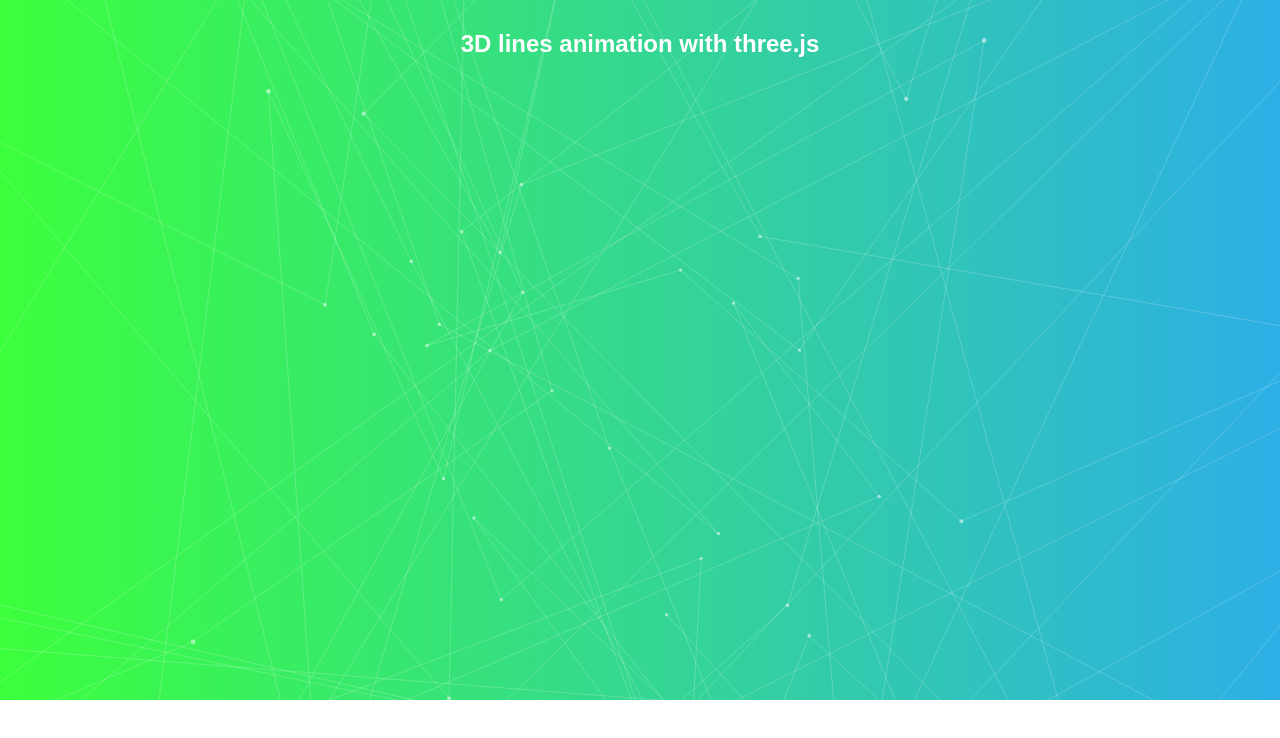
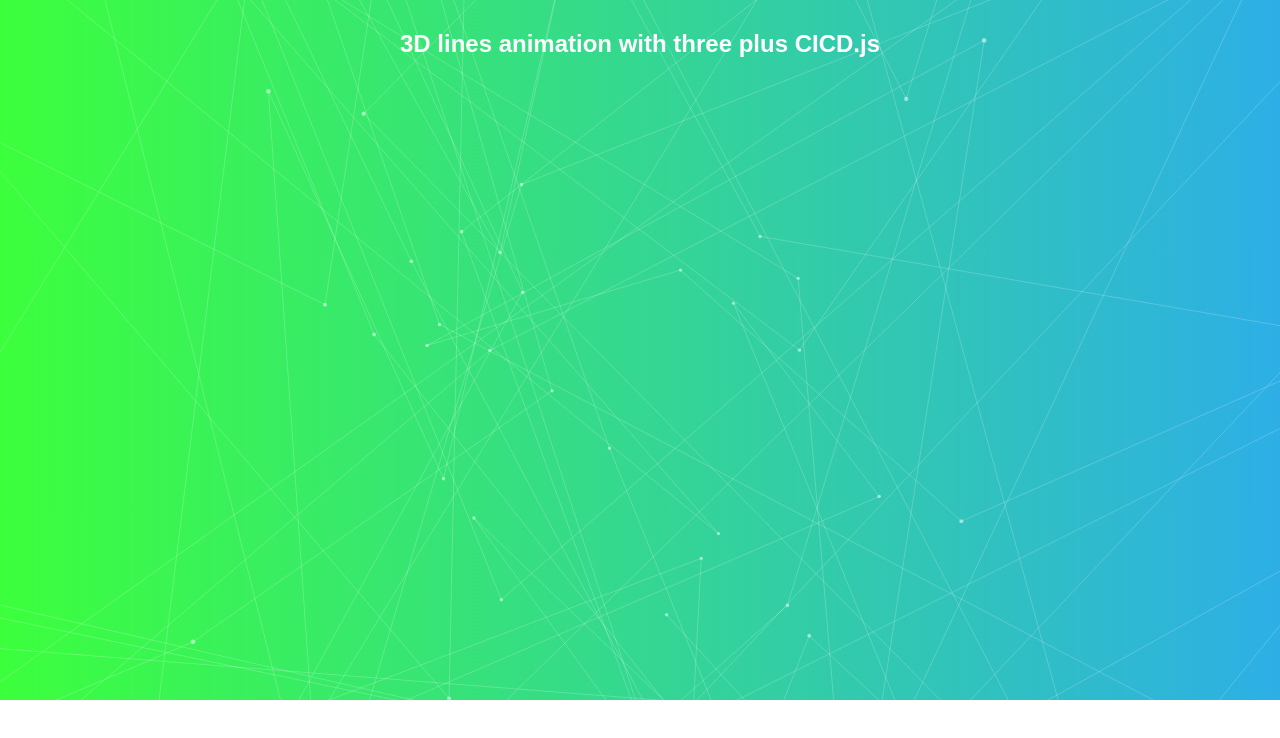
Before and after one commit to babyeric/testECS, a plain HTML site: page web/index.html in a window 1280 px wide. Drawn offline with nearby package versions, Linux system fonts and the light colour scheme.

Commit message:
test CICD

```diff
--- a/web/index.html
+++ b/web/index.html
@@ -45,7 +45,7 @@
     <body>
         <section class="canvas-wrap">
             <div class="canvas-content">
-                <h1>3D lines animation with three.js</h1>
+                <h1>3D lines animation with three plus CICD.js</h1>
             </div>
             <div id="canvas" class="gradient"></div>
 
```
